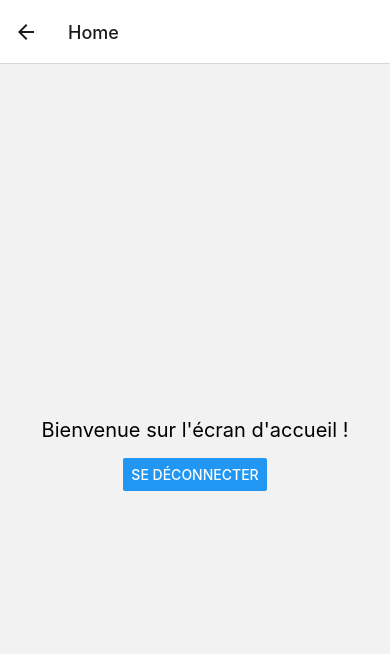
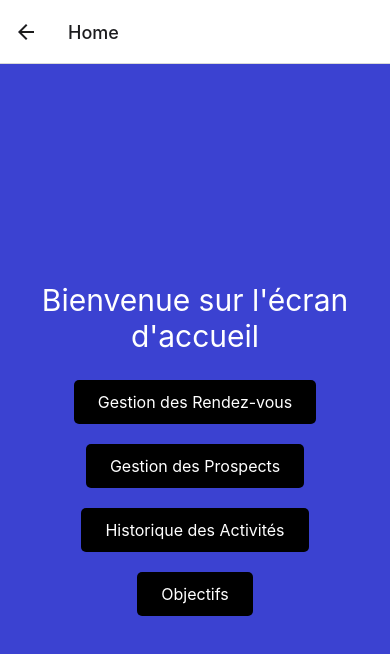
Before and after one commit to Stilisky/TECTRA_DCM, a React Native app in the folder dcm_apk/: screen /Home in a window 390 px wide. Shown: the top 654 px of the page. Built offline with nearby package versions, Linux system fonts and the light colour scheme.

Commit message:
feature signup almost done

```diff
--- a/dcm_apk/screens/HomeScreen/index.js
+++ b/dcm_apk/screens/HomeScreen/index.js
@@ -1,22 +1,50 @@
-// screens/HomeScreen.js
+// HomeScreen.js
 import React from 'react';
-import { View, Text, Button, StyleSheet } from 'react-native';
+import { View, Text, TouchableOpacity, StyleSheet } from 'react-native';
 import { useNavigation } from '@react-navigation/native';
 
 const HomeScreen = () => {
     const navigation = useNavigation();
 
-  const handleLogout = () => {
-    // Logique de déconnexion ici
+    const goToAppointments = () => {
+        // Naviguer vers l'écran de gestion des rendez-vous
+        navigation.navigate('Appointments');
+    };
 
-    // Exemple de navigation vers l'écran Login après la déconnexion
-    navigation.navigate('Login');
+    const goToProspects = () => {
+        // Naviguer vers l'écran de gestion des prospects
+        navigation.navigate('Prospects');
+    };
+
+    const goToActivities = () => {
+        // Naviguer vers l'écran de l'historique des activités
+        navigation.navigate('Activities');
+    };
+
+    const goToGoals = () => {
+        // Naviguer vers l'écran des objectifs
+        navigation.navigate('Goals');
     };
 
     return (
         <View style={styles.container}>
-      <Text style={styles.title}>Bienvenue sur l'écran d'accueil !</Text>
-      <Button title="Se déconnecter" onPress={handleLogout} />
+            <Text style={styles.title}>Bienvenue sur l'écran d'accueil</Text>
+
+            <TouchableOpacity style={styles.button} onPress={goToAppointments}>
+                <Text style={styles.buttonText}>Gestion des Rendez-vous</Text>
+            </TouchableOpacity>
+
+            <TouchableOpacity style={styles.button} onPress={goToProspects}>
+                <Text style={styles.buttonText}>Gestion des Prospects</Text>
+            </TouchableOpacity>
+
+            <TouchableOpacity style={styles.button} onPress={goToActivities}>
+                <Text style={styles.buttonText}>Historique des Activités</Text>
+            </TouchableOpacity>
+
+            <TouchableOpacity style={styles.button} onPress={goToGoals}>
+                <Text style={styles.buttonText}>Objectifs</Text>
+            </TouchableOpacity>
         </View>
     );
 };
@@ -26,10 +54,25 @@ const styles = StyleSheet.create({
         flex: 1,
         justifyContent: 'center',
         alignItems: 'center',
+        backgroundColor: '#3b42d1',
     },
     title: {
-    fontSize: 20,
+        fontSize: 30,
         marginBottom: 16,
+        textAlign: 'center',
+        color: '#fff',
+    },
+    button: {
+        backgroundColor: '#000',
+        paddingVertical: 12,
+        paddingHorizontal: 24,
+        borderRadius: 5,
+        marginVertical: 10,
+    },
+    buttonText: {
+        color: '#fff',
+        fontSize: 16,
+        textAlign: 'center',
     },
 });
 
--- a/dcm_apk/screens/LoginScreen/index.js
+++ b/dcm_apk/screens/LoginScreen/index.js
@@ -90,6 +90,7 @@ const styles = StyleSheet.create({
       justifyContent: 'center',
       alignItems: 'center',
       backgroundColor: '#3b42d1',
+      padding:40
    },
    image: {
       width: '90%',
--- a/dcm_apk/screens/SignupScreen/index.js
+++ b/dcm_apk/screens/SignupScreen/index.js
@@ -128,7 +128,8 @@ const styles = StyleSheet.create({
         justifyContent: 'center',
         alignItems: 'center',
         backgroundColor: '#3b42d1',
-        paddingHorizontal: 16
+        paddingHorizontal: 16,
+        padding:40
     },
     image: {
         width: '90%',
```
Lines whose indentation alone changed are shown as unchanged.
